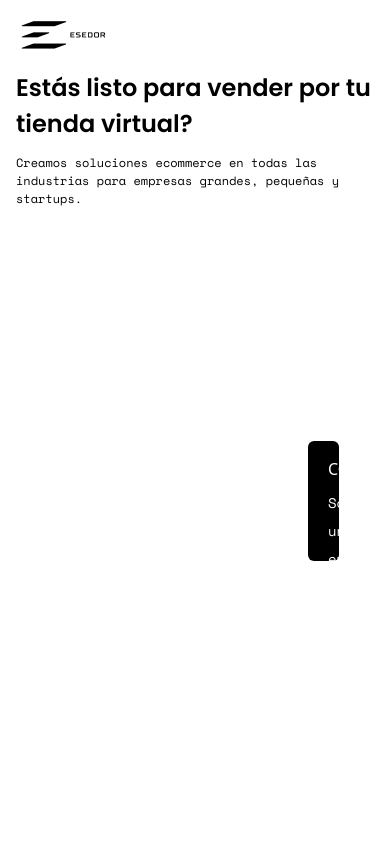
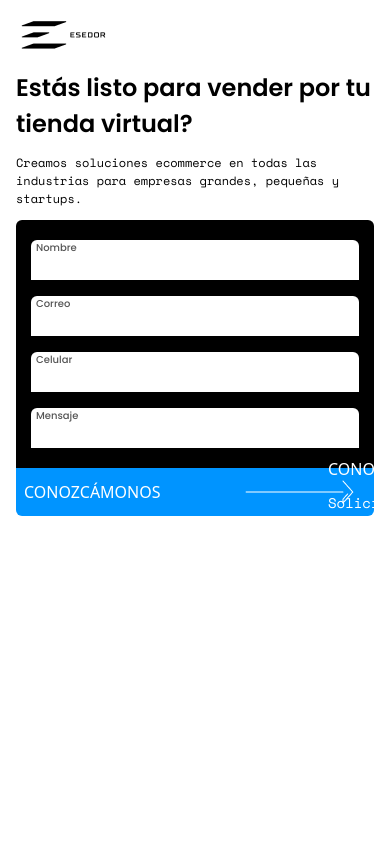
Before and after one commit to ZambranoBeicker/esedor_landingpage-web, a React (Create React App) app: page / in a window 390 px wide. Shown: the top 844 px of the page. Built offline with nearby package versions, Linux system fonts and the light colour scheme.

Commit message:
Add responsive styles to Hero

```diff
--- a/src/components/Hero.js
+++ b/src/components/Hero.js
@@ -34,7 +34,7 @@ const HeroInfo = (props)=>{
     )
 }
 
-const ArrowCta = ({title,info,adapt,ctaClass = '',src,containerClass = '',textClass = ''})=>{
+const ArrowCta = ({title,info,adapt,ctaClass = '',src,containerClass = 'bg-black rounded-md',textClass = ''})=>{
     let titleImg;
     const titulo = <h5 className={"mr-0 " + ctaClass}>{title}</h5>
 
@@ -59,23 +59,75 @@ const ArrowCta = ({title,info,adapt,ctaClass = '',src,containerClass = '',textCl
       )
 
     }
-const text = <p className="ml-5 text-sm max-w-full text-left leading-loose">{info}</p>
+const text = <p className={"ml-5 text-sm max-w-full text-left leading-loose" + textClass}>{info}</p>
 
     return (
-        <div className={"bg-black text-white mr-5 mt-8 rounded-md " + containerClass}>
+        <div className={"text-white md:mr-5 md:mt-8 " + containerClass}>
             <DynamicFlex flex={adapt}>
                 {titleImg}
             </DynamicFlex>
             {text}
         </div>
         )
+    }
+
+const HeroForm = ({data}) =>{
+
+  // const focus = (index)=>{
+
+  //   const label = document.getElementById('label-' + index)
+
+
+  //   console.log(label.classList)
+
+  //   label.classList.remove('label-' + index)
+  //   label.classList.add('label-move')
+
+  //   console.log(label.classList)
+  // };
+
+
+  return(
+    <React.Fragment>
+      {data.map(({label},index)=>{
+
+        return(
+          <div key={index * (10 * 2)} className="input-container relative container-none my-4">
+            <label className="absolute text-xs">{label}</label>
+            <input className="block mx-auto rounded-t-md w-11/12 h-10 text-xs pl-2 pt-4"/>
+          </div>
+        )
+      })}
+    </React.Fragment>
+  )
 }
 
 const Hero = () =>{
 
+  const data = [
+    {
+      label:'Nombre',
+    },
+    {
+      label:'Correo',
+    },
+    {
+      label:'Celular',
+    },
+    {
+      label:'Mensaje',
+    }
+  ]
+
     return(
         <section className="h-screen md:flex md:pt-24 md:mb-32">
             <HeroInfo />
+            <div className="bg-black md:hidden min-h-0 mx-4 py-1 rounded-t-md">
+              <HeroForm data={data}/>
+            </div>
+            <div className="sm:hidden w-full px-4">
+              <ArrowCta title="CONOZCÁMONOS" src="images/arrow_meet.png" containerClass="bg-blue py-1 pl-2 w-full rounded-b-md" adapt={true} info='hñlsdkvasd' cta="mx-1" textClass=' hidden'/>
+            </div>
         </section>
     )
 }
--- a/src/sass/_header.scss
+++ b/src/sass/_header.scss
@@ -1,3 +1,5 @@
+@media screen and (max-width:"640px"){
+
   .header{
 
     margin: 1em 0;
@@ -12,7 +14,5 @@
       }
 
     }
-
-
-
   }
+}
--- a/src/sass/_hero.scss
+++ b/src/sass/_hero.scss
@@ -4,3 +4,30 @@
     font-weight: 300;
   }
 }
+
+.input-container{
+
+  input{
+    font-family: 'Space Mono';
+    color: #a0a0a0;
+
+}
+    // &:active{
+
+    //   .label
+    // }
+
+
+  label{
+    color: #565656;
+    top:0px;
+    left:20px;
+    font-family: 'Poppins';
+    font-size: 10px;
+  }
+}
+
+// .label-move{
+//   top:0;
+//   font-size:10px;
+// }
```
Lines whose indentation alone changed are shown as unchanged.
